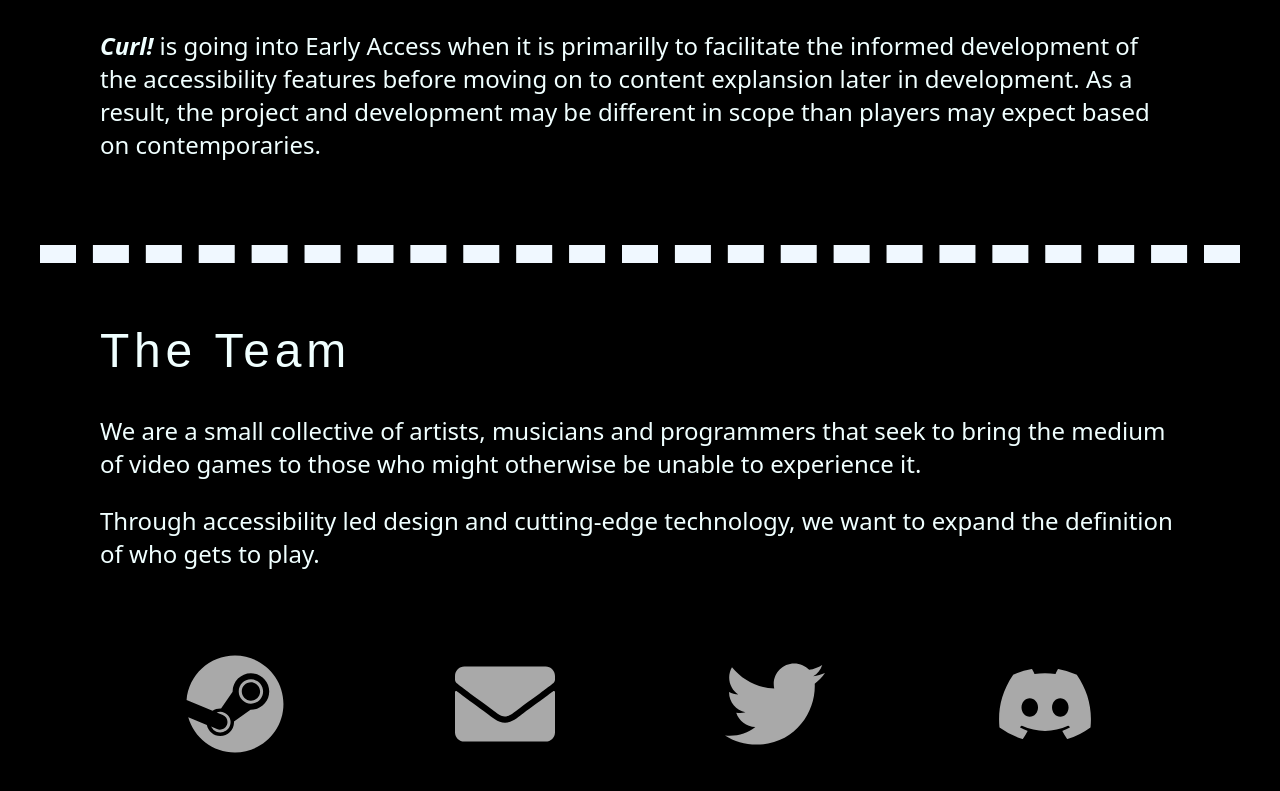
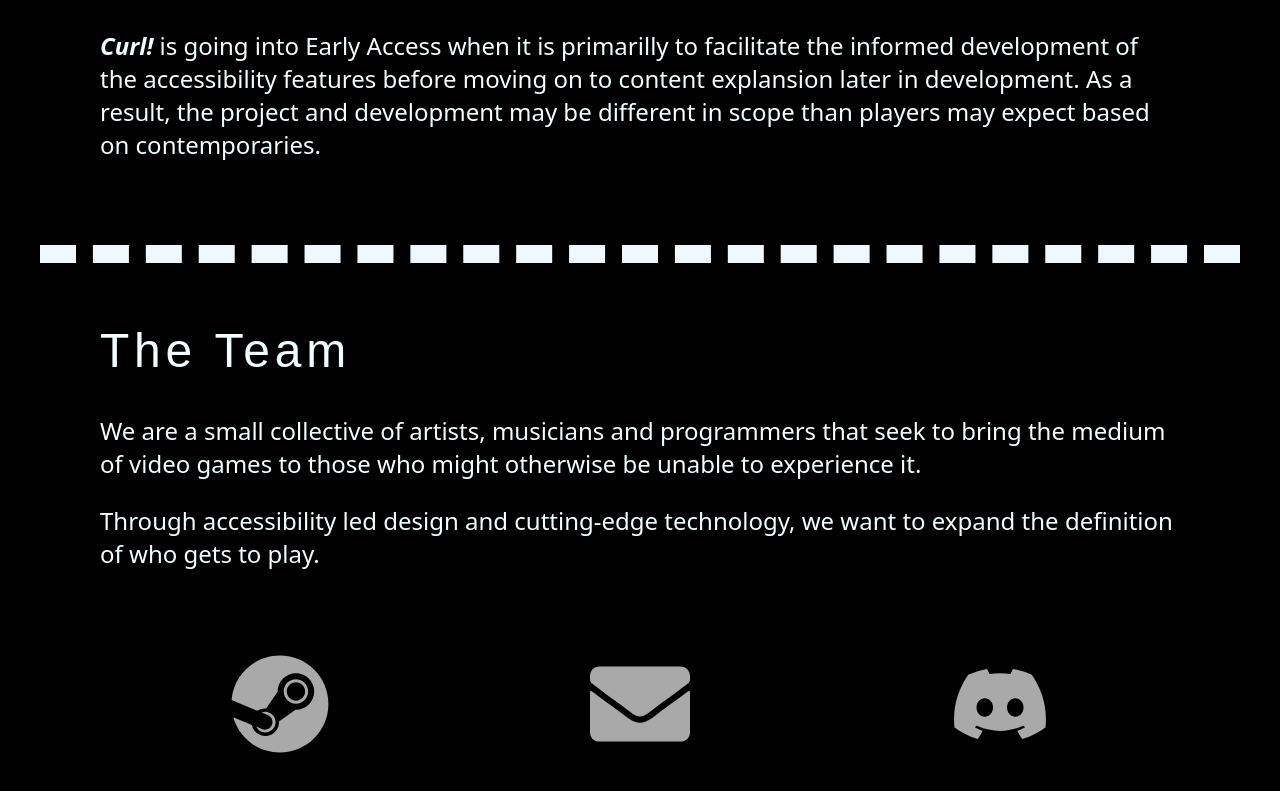
Before and after one commit to tm-nielsen/bonspiel-games-site, a React (Vite) app: page / in a window 1280 px wide. Shown: the part 5215-6006 px from the top of the page. Built offline with nearby package versions, Linux system fonts and the light colour scheme.

Commit message:
Updated footer links - updated contact email - removed twitter

```diff
--- a/src/components/Footer.jsx
+++ b/src/components/Footer.jsx
@@ -15,22 +15,13 @@ const Footer = () => {
         <FaSteam className="footer-icon" />
       </a>
       <a
-        href="mailto: braincurling@gmail.com"
+        href="mailto: contact@bonspiel.games"
         target="_blank"
         rel="noreferrer"
         className="footer-icon-box"
         aria-label="email"
       >
         <FaEnvelope className="footer-icon" />
-      </a>
-      <a
-        href="https://twitter.com/bonspiel_games"
-        target="_blank"
-        rel="noreferrer"
-        className="footer-icon-box"
-        aria-label="Twitter"
-      >
-        <FaTwitter className="footer-icon" />
       </a>
       <a
         href="https://discord.gg/FBn84MpCfS"
```
